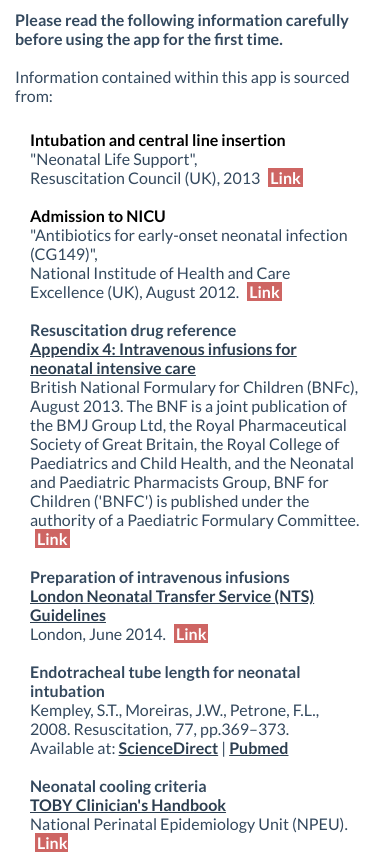
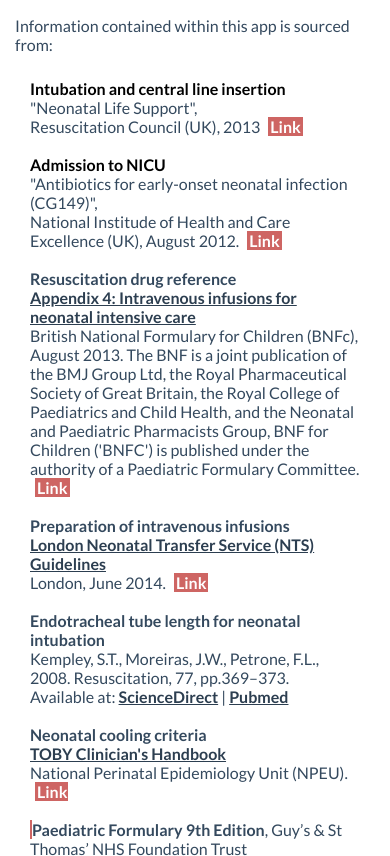
Before and after one commit to chrisk1/neomateapp, a plain HTML site: page www/index.html in a window 390 px wide. Shown: the part 357-1213 px from the top of the page. Drawn offline with Linux system fonts and the light colour scheme; some packages are replaced by stand-ins of ours.

Commit message:
v3.0 updates

```diff
--- a/www/1js-full/neomate-full.js
+++ b/www/1js-full/neomate-full.js
@@ -807,8 +807,6 @@
 
 $("#surveysubmitbtn").click(function(event) {
 
-		event.preventDefault();
-
 		$("#surveystatus").html("Sending - please wait... <img src=\"images/spinner20px.svg\">");
 
 		// process the form
--- a/www/css/neomate.css
+++ b/www/css/neomate.css
@@ -620,6 +620,10 @@
     margin-bottom: 10px;
 }
 
+.ui-page-active {
+  padding-top: 0px !important;
+}
+
 /* v2.3 - preparation for migration of dialogs */
 
 .dialogcontent {
```
